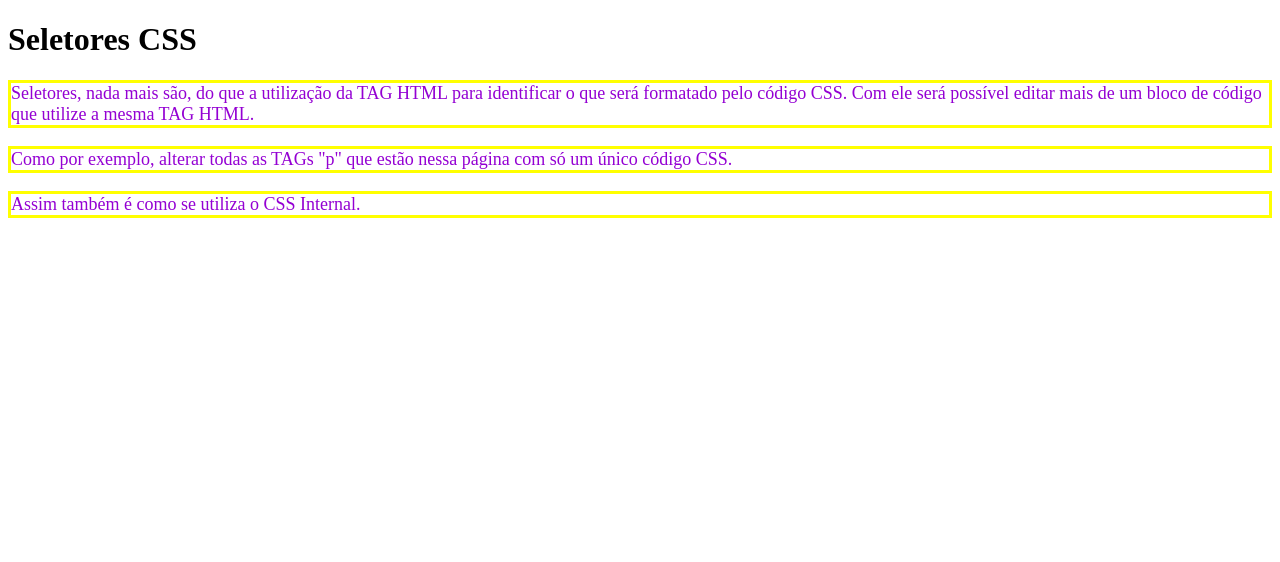
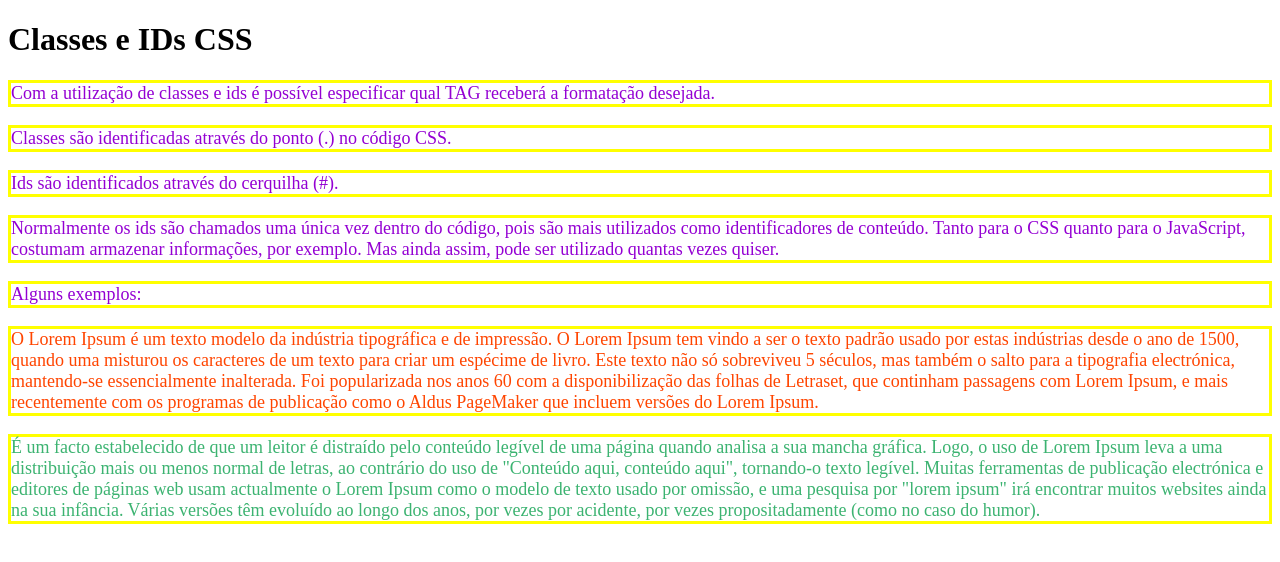
Before and after one commit to rdgbtto/estudos-web, a plain HTML site: page index.html in a window 1280 px wide. Drawn offline with Linux system fonts and the light colour scheme.

Commit message:
Estudo sobre Classes e Ids

```diff
--- a/index.html
+++ b/index.html
@@ -8,11 +8,14 @@
 </head>
 
 <body>
-    <h1>Seletores CSS</h1>
-    <p>Seletores, nada mais são, do que a utilização da TAG HTML para identificar o que será formatado pelo código CSS. Com ele será possível editar mais de um bloco de código que utilize a mesma TAG HTML.</p>
-
-    <p>Como por exemplo, alterar todas as TAGs "p" que estão nessa página com só um único código CSS.</p>
-    <p>Assim também é como se utiliza o CSS Internal.</p>
+    <h1>Classes e IDs CSS</h1>
+    <p>Com a utilização de classes e ids é possível especificar qual TAG receberá a formatação desejada.</p>
+    <p>Classes são identificadas através do ponto (.) no código CSS.</p>
+    <p>Ids são identificados através do cerquilha (#).</p>
+    <p>Normalmente os ids são chamados uma única vez dentro do código, pois são mais utilizados como identificadores de conteúdo. Tanto para o CSS quanto para o JavaScript, costumam armazenar informações, por exemplo. Mas ainda assim, pode ser utilizado quantas vezes quiser.</p>
+    <p>Alguns exemplos:</p>
+    <p class="classe">O Lorem Ipsum é um texto modelo da indústria tipográfica e de impressão. O Lorem Ipsum tem vindo a ser o texto padrão usado por estas indústrias desde o ano de 1500, quando uma misturou os caracteres de um texto para criar um espécime de livro. Este texto não só sobreviveu 5 séculos, mas também o salto para a tipografia electrónica, mantendo-se essencialmente inalterada. Foi popularizada nos anos 60 com a disponibilização das folhas de Letraset, que continham passagens com Lorem Ipsum, e mais recentemente com os programas de publicação como o Aldus PageMaker que incluem versões do Lorem Ipsum.</p>
+    <p id="id-chamado">É um facto estabelecido de que um leitor é distraído pelo conteúdo legível de uma página quando analisa a sua mancha gráfica. Logo, o uso de Lorem Ipsum leva a uma distribuição mais ou menos normal de letras, ao contrário do uso de "Conteúdo aqui, conteúdo aqui", tornando-o texto legível. Muitas ferramentas de publicação electrónica e editores de páginas web usam actualmente o Lorem Ipsum como o modelo de texto usado por omissão, e uma pesquisa por "lorem ipsum" irá encontrar muitos websites ainda na sua infância. Várias versões têm evoluído ao longo dos anos, por vezes por acidente, por vezes propositadamente (como no caso do humor).</p>
 </body>
 
 <style type="text/css">
@@ -21,5 +24,13 @@
         font-size: 18px;
         border: 3px solid yellow;
     }
+
+    .classe {
+        color: orangered;
+    }
+
+    #id-chamado {
+        color: mediumseagreen;
+    }
 </style>
 </html>
```
